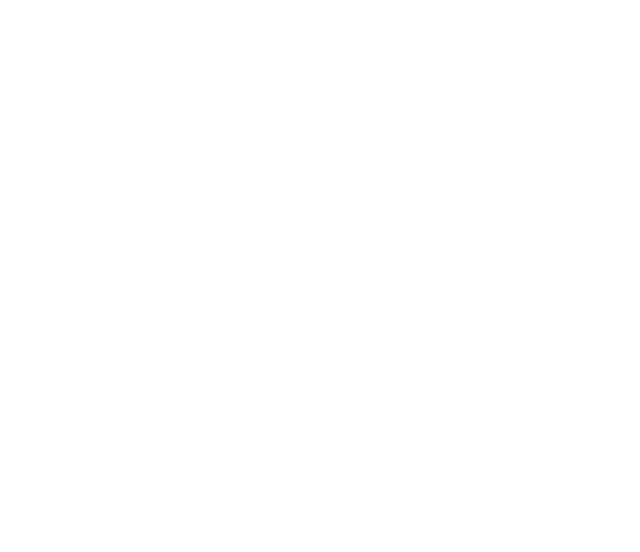
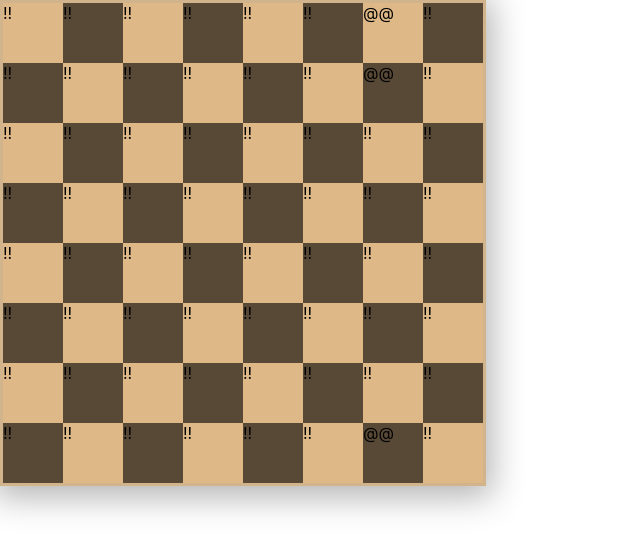
Before and after one commit to yuqi17/killing-the-virtus, a React (Create React App) app: page / in a window 1280 px wide. Shown: the top 552 px of the page, without its empty margins (0-640 px from the left). Built offline with nearby package versions, Linux system fonts and the light colour scheme.

Commit message:
chess board man

```diff
--- a/src/App.css
+++ /dev/null
@@ -1,38 +0,0 @@
-.App {
-  text-align: center;
-}
-
-.App-logo {
-  height: 40vmin;
-  pointer-events: none;
-}
-
-@media (prefers-reduced-motion: no-preference) {
-  .App-logo {
-    animation: App-logo-spin infinite 20s linear;
-  }
-}
-
-.App-header {
-  background-color: #282c34;
-  min-height: 100vh;
-  display: flex;
-  flex-direction: column;
-  align-items: center;
-  justify-content: center;
-  font-size: calc(10px + 2vmin);
-  color: white;
-}
-
-.App-link {
-  color: #61dafb;
-}
-
-@keyframes App-logo-spin {
-  from {
-    transform: rotate(0deg);
-  }
-  to {
-    transform: rotate(360deg);
-  }
-}
--- a/src/App.js
+++ b/src/App.js
@@ -1,10 +1,10 @@
 import React from 'react';
-import './App.css';
+import ChessBoard from './components/ChessBoard';
 
 function App() {
   return (
     <div className="App">
-
+      <ChessBoard/>
     </div>
   );
 }
--- /dev/null
+++ b/src/components/ChessBoard/index.css
@@ -0,0 +1,20 @@
+#board {
+  animation: moveIn .8s ease 0s 1 normal forwards;
+  display: flex;
+  flex-wrap: wrap;
+  width: 480px;
+  height: 480px;
+  border: 0.2em solid tan;
+  background-color: burlywood;
+  box-shadow: 0 0.3em 2em 0.4em rgba(0, 0, 0, 0.3);
+}
+
+#board .row:nth-child(odd) .cell:nth-child(even),
+.row:nth-child(even) .cell:nth-child(odd) {
+  background-color: rgba(0,0,0,.6);
+}
+
+.cell {
+  width: 60px;
+  height: 60px;
+}
--- /dev/null
+++ b/src/components/ChessBoard/index.js
@@ -0,0 +1,39 @@
+
+
+import React, { Component } from 'react'
+import './index.css'
+
+import ChessMan from '../ChessMan'
+
+export default class ChessBoard extends Component {
+
+  state = {
+    mapArr:[
+      [0, 0, 0, 0, 0, 0, 0, 0],
+      [0, 0, 0, 0, 0, 0, 0, 0],
+      [0, 0, 0, 0, 0, 0, 0, 0],
+      [0, 0, 0, 0, 0, 0, 0, 0],
+      [0, 0, 0, 0, 0, 0, 0, 0],
+      [0, 0, 0, 0, 0, 0, 0, 0],
+      [1, 1, 0, 0, 0, 0, 0, 1],
+      [0, 0, 0, 0, 0, 0, 0, 0]
+    ]
+  }
+
+  render() {
+    const { mapArr } = this.state;
+    return (
+      <div id="board">
+      {
+        mapArr.map((row,i)=><div className='row'>
+        {
+          row.map((cell,j) => <div className='cell'>
+            <ChessMan roleType={cell}/>
+          </div>)
+        }
+        </div>)
+      }
+      </div>
+    )
+  }
+}
--- /dev/null
+++ b/src/components/ChessMan/index.js
@@ -0,0 +1,19 @@
+import React, { Component } from 'react'
+
+export default class ChessMan extends Component {
+
+  render() {
+    const { roleType } = this.props;
+
+    if(roleType === 1)
+      return <div>
+        @@
+      </div>
+
+    return (
+      <div>
+        !!
+      </div>
+    )
+  }
+}
```
Also changed, not shown: src/components/ChessMan/index.css (added).
